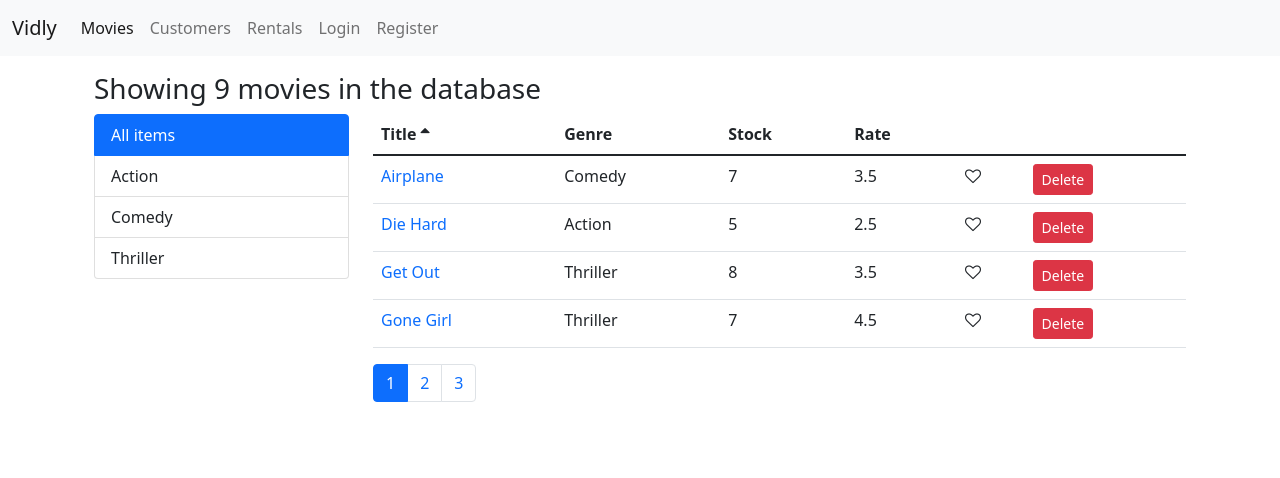
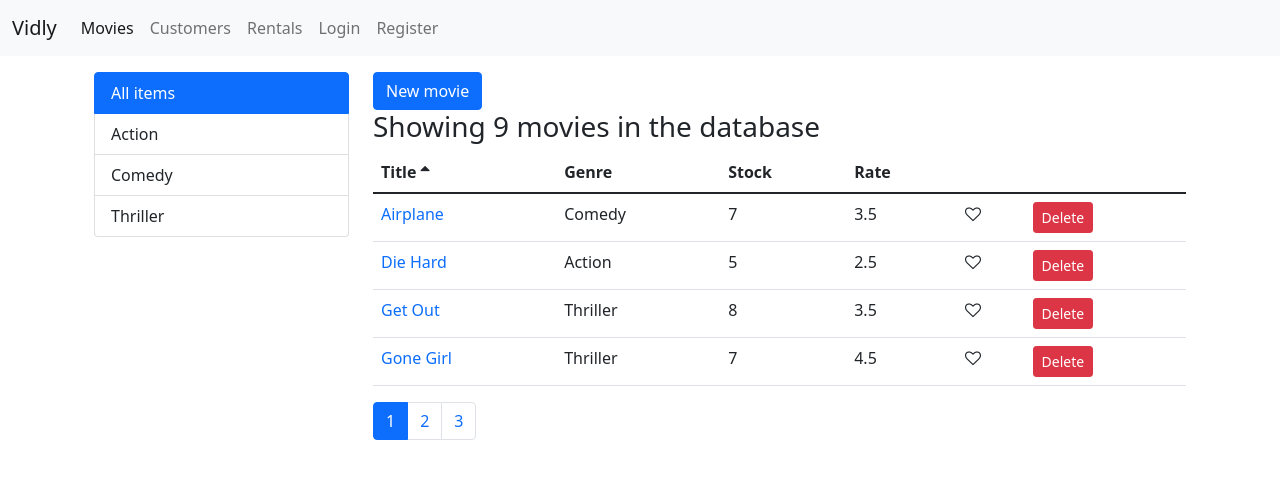
Before and after one commit to wilbertopachecob/react-vidly-app, a React (Create React App) app: page /movies in a window 1280 px wide. Shown: the top 478 px of the page. Built offline with nearby package versions, Linux system fonts and the light colour scheme.

Commit message:
added new button to movies

```diff
--- a/src/components/movies.jsx
+++ b/src/components/movies.jsx
@@ -83,17 +83,16 @@ class Movies extends Component {
     };
   };
 
+  goToNewMovie = () => {
+    const { history } = this.props;
+    history.push("/movies/add");
+  };
+
   render() {
-    const {
-      currentPage,
-      selectedGenre,
-      genres,
-      sortColumn,
-    } = this.state;
-    const {count, movies} = this.getPagedMovies();
+    const { currentPage, selectedGenre, genres, sortColumn } = this.state;
+    const { count, movies } = this.getPagedMovies();
     return count ? (
       <div className="container">
-        <h3>Showing {count} movies in the database</h3>
         <div className="row">
           <div className="col-3">
             <ListGroup
@@ -105,6 +104,10 @@ class Movies extends Component {
             />
           </div>
           <div className="col">
+            <button className="btn btn-primary" onClick={this.goToNewMovie}>
+              New movie
+            </button>
+            <h3>Showing {count} movies in the database</h3>
             <MoviesTable
               movies={movies}
               onDelete={this.handleDelete}
```
